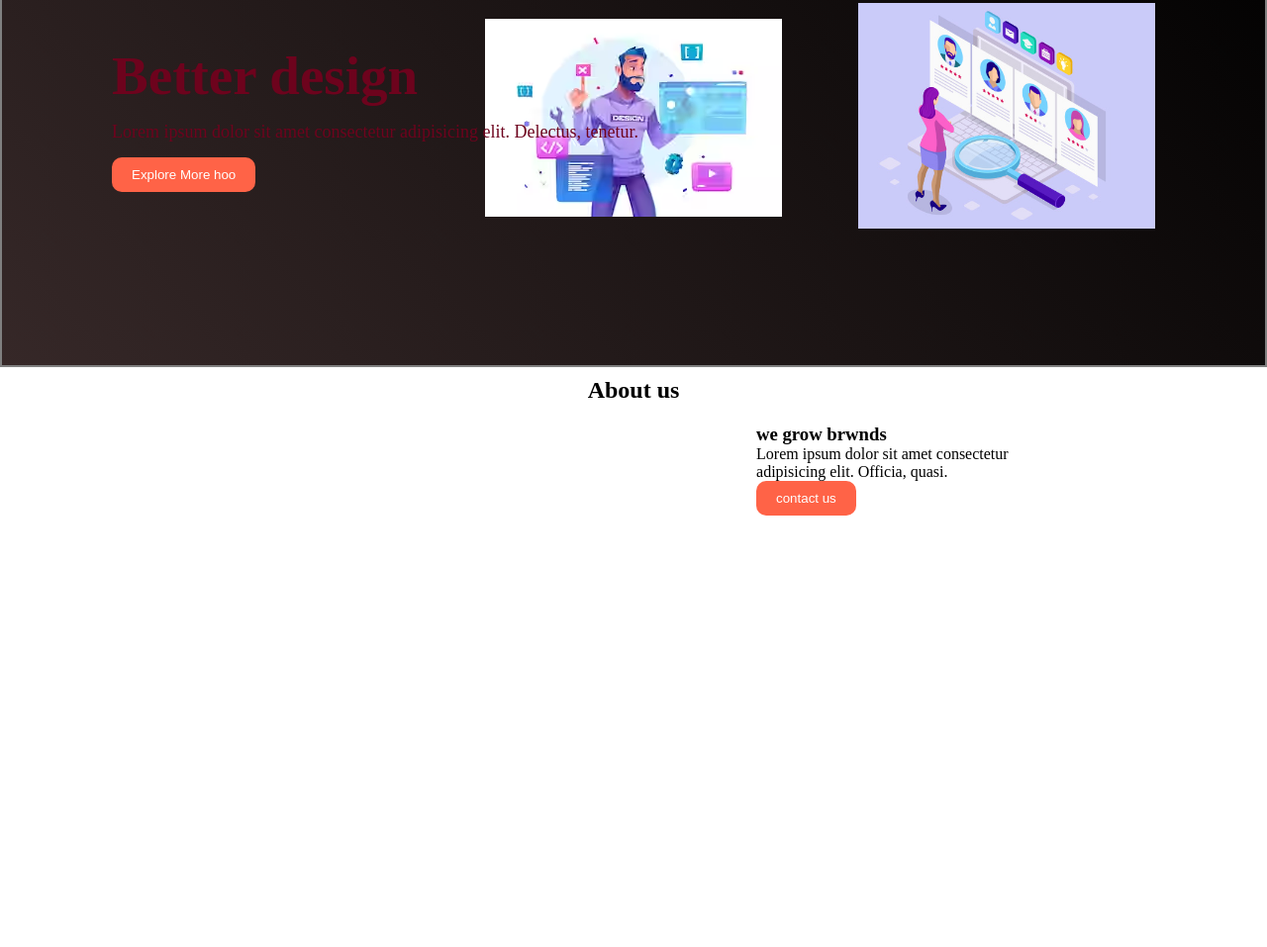
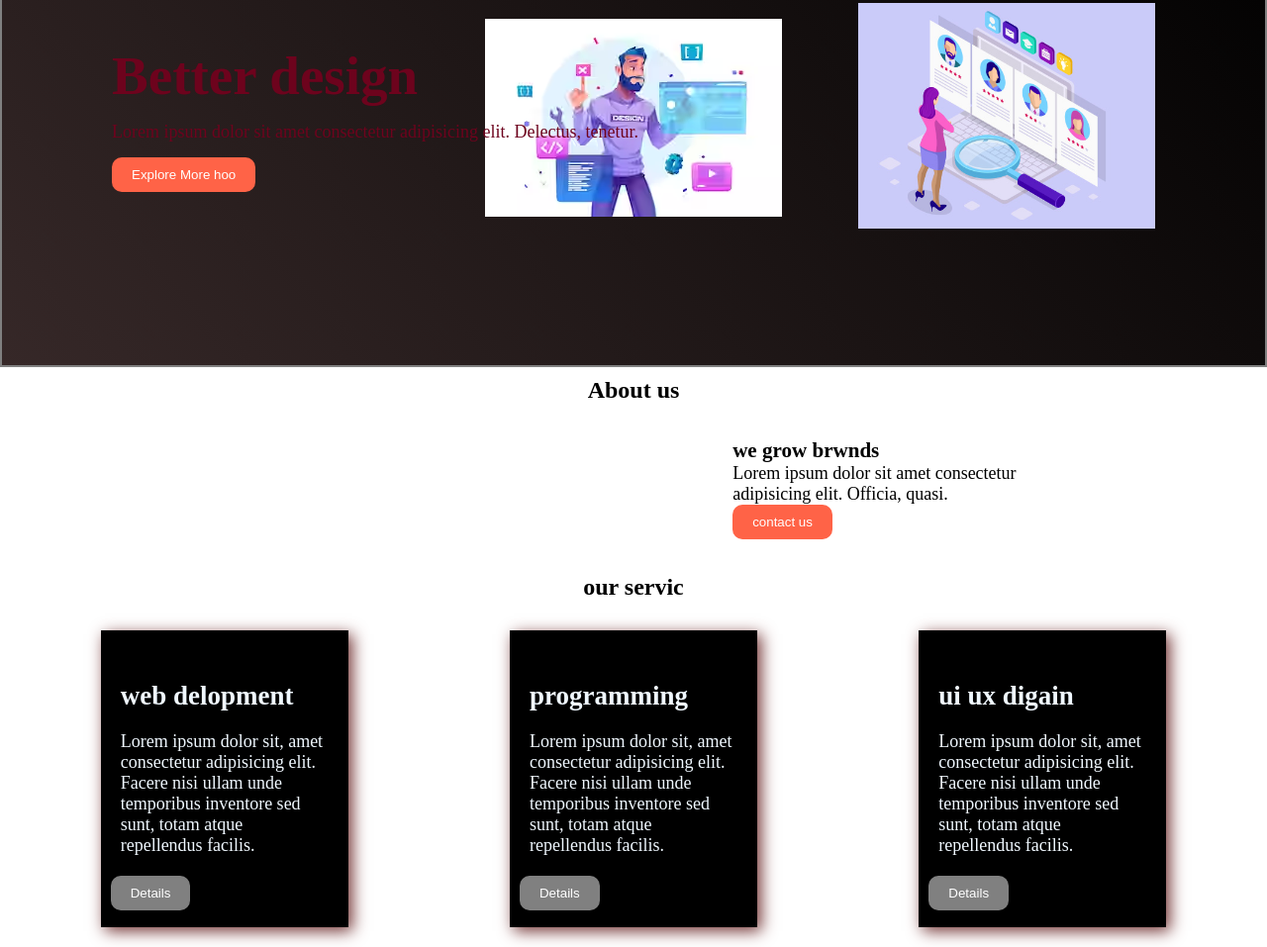
Before and after one commit to saifu9421/new-digital-pro, a plain HTML site: page index.html in a window 1280 px wide. Shown: the part 234-1191 px from the top of the page at 99% size. Before the commit the page ends 800 px from the top, so only its background shows below. Drawn offline with Linux system fonts and the light colour scheme.

Commit message:
added servic

```diff
--- a/index.html
+++ b/index.html
@@ -55,6 +55,37 @@
 
           </div>
               </section>
+              <!-- servic section  -->
+              <section>
+              <h1 style="text-align: center; padding:10px;" > our servic </h1>
+              <div class="box">
+
+               <div class="box1">
+         <img src="" alt="">
+         <h2 style="margin-top: 10px; padding:10px">web delopment</h2>
+         <p class ="box-des">Lorem ipsum dolor sit, amet consectetur adipisicing elit. Facere nisi ullam unde temporibus inventore sed sunt, totam atque repellendus facilis.
+
+         </p>
+         <button class ="btn box-btn">Details</button>
+               </div>
+               <div class="box1">
+                <img src="" alt="">
+                <h2 style="margin-top: 10px; padding:10px">programming </h2>
+                <p class ="box-des">Lorem ipsum dolor sit, amet consectetur adipisicing elit. Facere nisi ullam unde temporibus inventore sed sunt, totam atque repellendus facilis.
+
+                </p>
+                <button class ="btn box-btn">Details</button>
+               </div>
+               <div  class="box1 ">
+                <img src="" alt="">
+                <h2 style="margin-top: 10px; padding:10px">ui ux digain</h2>
+                <p class ="box-des">Lorem ipsum dolor sit, amet consectetur adipisicing elit. Facere nisi ullam unde temporibus inventore sed sunt, totam atque repellendus facilis.
+
+                </p>
+                <button class ="btn box-btn">Details</button>
+               </div>
+               </div>
+              </section>
             </main>
 
             <footer>
--- a/test.css
+++ b/test.css
@@ -69,3 +69,30 @@
     align-items: center;
     padding: 10px;
 }
+.sb{
+    font-size: 18px;
+    margin-top: 15px;
+    margin-bottom: 15px;
+}
+.box1{
+    width: 230px;
+    height: 280px;
+    font-size: 18px;
+    box-shadow: 4px 4px 15px rgb(114, 51, 51);
+    background-color: black;
+    color: aliceblue;
+    padding: 10px;
+}
+.box-btn{
+    background-color: gray;
+    margin-top: 10px;
+}
+.box-des{
+    padding: 10px;
+}
+.box{
+    display: flex;
+    justify-content: space-around;
+    padding: 20px;
+
+}
```
